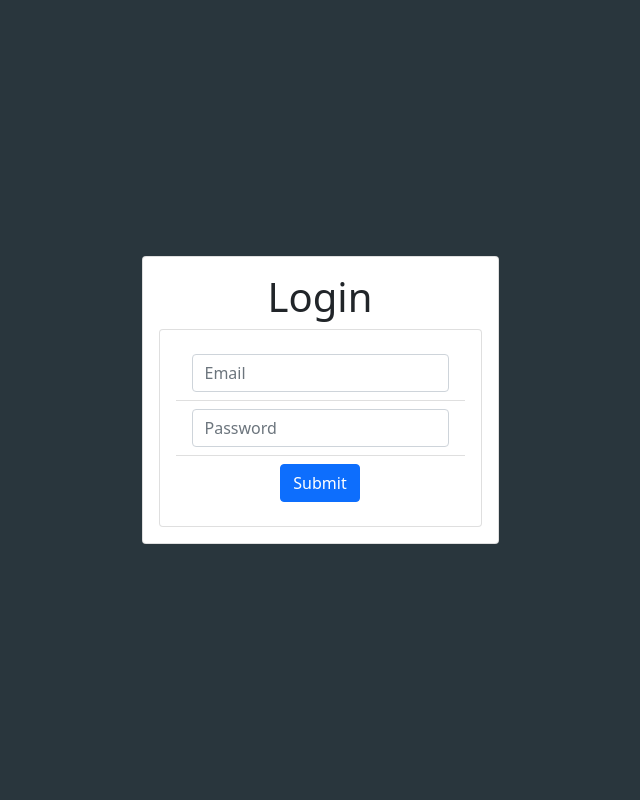
After one commit to MaximeBonnin/dice_scroller_automation, a Flask app: page /login in a window 1280 px wide. The commit adds this page. Shown: the whole page, without its empty margins (320-960 px from the left). Run offline with Flask 3, Linux system fonts and the light colour scheme.

Commit message:
login and affiliate

```diff
--- a/app.py
+++ b/app.py
@@ -1,12 +1,18 @@
-from flask import Flask, render_template, request
+from flask import Flask, render_template, request, url_for, session, redirect
+import hashlib
+import pandas as pd
 import asyncio
 from pprint import pprint
 from translate import translate, translate_logger, delete_log_file
 import logging
 from tranlation_overview import get_all_posts
+from Post import Post
+import os
 
 delete_log_file()
 app = Flask(__name__)
+app.secret_key = os.environ["APP_SECRET_KEY"]
+
 translate_logger.info("App started. Ready to serve requests")
 
 
@@ -17,8 +23,33 @@ def handle_input(request):
     return render_template("index.html")
 
 
+def load_affiliates():
+    df = pd.read_csv("affiliate_links.csv")
+    df = df.replace("'", "’", regex=True)
+    return df.to_dict("records")
+
+
+def login_user(email: str, password: str) -> bool:
+    encoded_string = f"{email}:{password}".encode(encoding="utf-8")
+    encrypted_credentials = hashlib.sha256(encoded_string).hexdigest()
+    valid_user = encrypted_credentials == os.environ["USER_CREDS"]
+    if valid_user:
+        session["email"] = email
+        return True
+    else:
+        return False
+
+
+def logged_in() -> bool:
+    # this is probably not safe lol
+    return "email" in session
+
+
 @app.route("/", methods=['GET', "POST"])
 def index():
+    if not logged_in():
+        return redirect(url_for("login"), code=403)
+
     if request.method == "POST":
         return handle_input(request)
 
@@ -26,8 +57,32 @@ def index():
     return render_template("index.html", url_to_search = url)
 
 
+@app.route("/login", methods=["GET", "POST"])
+def login():
+    if request.method == "GET":
+        return render_template("login.html")
+
+    login_success = login_user(email=request.form["Email"], password=request.form["Password"])
+    if not login_success:
+        return render_template("login.html")
+
+    return redirect(url_for("index"))
+
+
+@app.route("/logout", methods=["GET"])
+def logout():
+    if not logged_in():
+        return redirect(url_for("login"), code=403)
+
+    session.pop("email", None)
+    return redirect(url_for("login"))
+
+
 @app.route("/log", methods=["GET"])
 def get_log():
+    if not logged_in():
+        return redirect(url_for("login"), code=403)
+
     with open("app.log", "r") as logfile:
         log_list = logfile.readlines()
         filtered_logs = [l for l in log_list if "translate" in l]
@@ -36,22 +91,30 @@ def get_log():
 
 @app.route("/translations", methods=["GET"])
 def translations():
+    if not logged_in():
+        return redirect(url_for("login"), code=403)
+
     return render_template("translations.html")
 
 
 @app.route("/affiliate", methods=["GET"])
 def affiliate():
-    return render_template("affiliate.html")
+    if not logged_in():
+        return redirect(url_for("login"), code=403)
+
+    return render_template("affiliate.html", table=load_affiliates())
 
 
 @app.route("/translations_table", methods=["GET"])
 def translations_table():
+    if not logged_in():
+        return redirect(url_for("login"), code=403)
 
-    list_of_posts = asyncio.run(get_all_posts())
+    list_of_posts: list["Post"] = asyncio.run(get_all_posts())
 
-    # pprint(table_content)
+    filtered_list_of_posts = [p for p in list_of_posts if p.language == "de"]
 
-    return render_template("translations_table.html", all_posts = list_of_posts)
+    return render_template("translations_table.html", all_posts = filtered_list_of_posts)
 
 
 if __name__ == "__main__":
--- /dev/null
+++ b/templates/login.html
@@ -0,0 +1,47 @@
+<!DOCTYPE html>
+<html lang="en">
+<head>
+    <meta charset="UTF-8">
+    <meta name="viewport" content="width=device-width, initial-scale=1.0">
+    <link href="https://cdn.jsdelivr.net/npm/bootstrap@5.0.2/dist/css/bootstrap.min.css" rel="stylesheet" integrity="sha384-EVSTQN3/azprG1Anm3QDgpJLIm9Nao0Yz1ztcQTwFspd3yD65VohhpuuCOmLASjC" crossorigin="anonymous">
+    <title>Login</title>
+</head>
+<body>
+    <style>
+        html, body {
+            height: 100%;
+        }
+        body {
+            background-color: #29363d;
+            display: flex;
+            justify-content: center;
+            align-items: center;
+        }
+        .card {
+            max-width: 25rem;
+            padding: 1rem;
+        }
+        ul, li {
+            list-style: none;
+        }
+    </style>
+    <div class="card text-center">
+        <form action="#" method="POST">
+        <h1 class="card-title">Login</h1>
+            <div class="card body">
+                <ul class="list-group list-group-flush">
+                    <li class="list-group-item">
+                        <input class="form-control" type="email" name="Email" id="email" placeholder="Email">
+                    </li>
+                    <li class="list-group-item">
+                        <input class="form-control" type="password" name="Password" id="password" placeholder="Password">
+                    </li>
+                    <li class="list-group-item">
+                        <button class="btn btn-primary" type="submit">Submit</button>
+                    </li>
+                </ul>
+            </div>
+        </form>
+    </div>
+</body>
+</html>
```
Also changed, not shown: affiliate_links.csv (added, +12 -0 lines), requirements.txt (+24 -0 lines), static/style.css (+12 -0 lines), templates/affiliate.html (+86 -3 lines), templates/base.html (+8 -1 lines).
